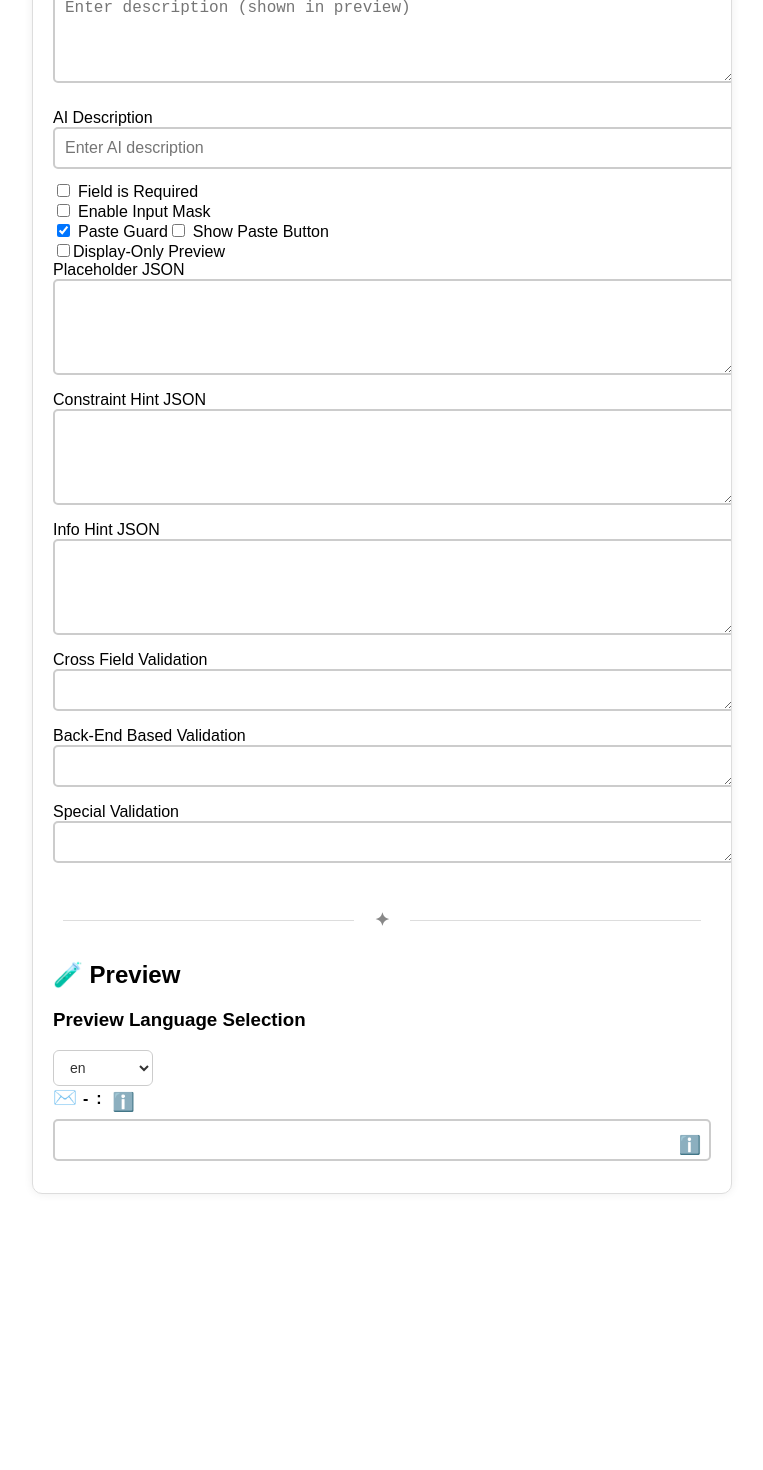
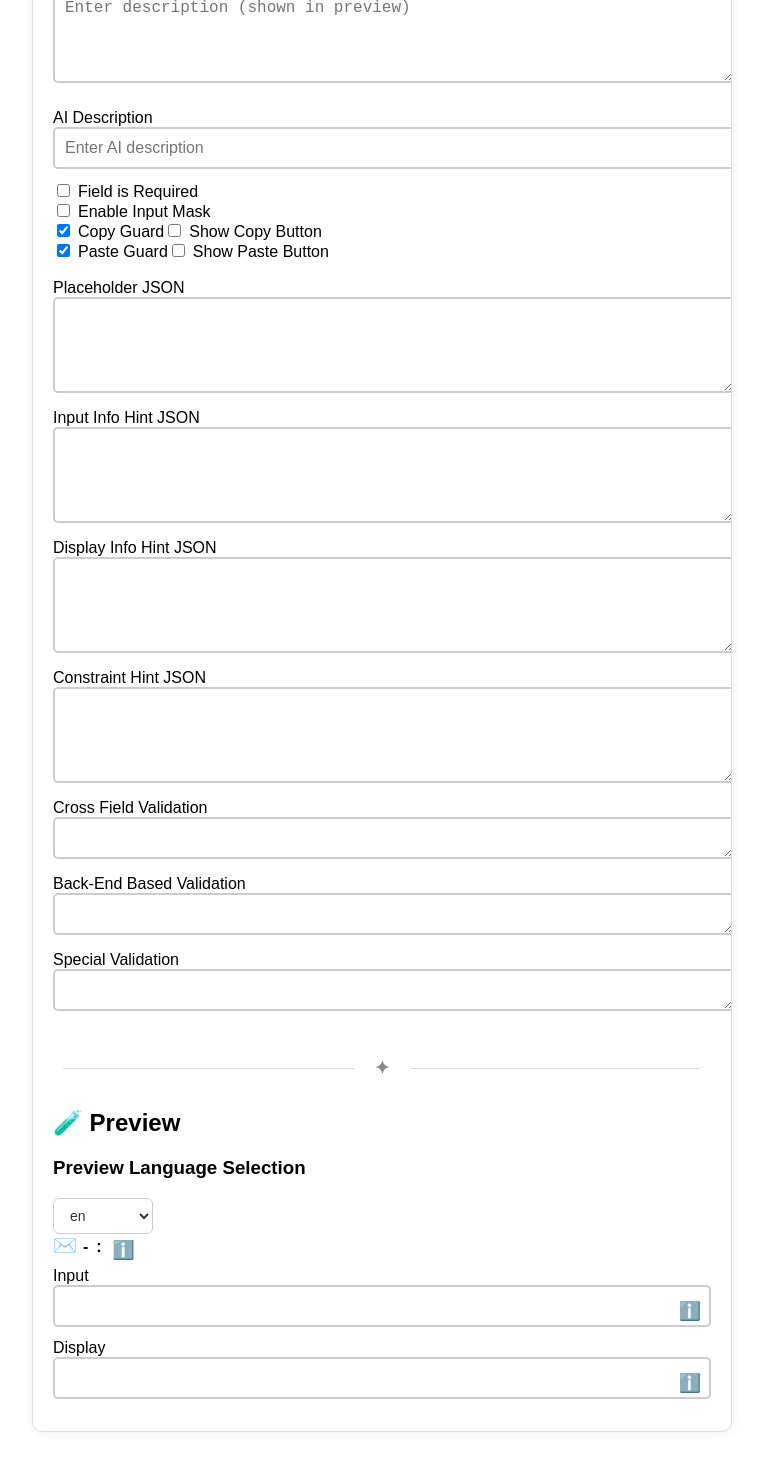
Before and after one commit to mmagdyroots/my-regex-app, a React (Create React App) app: page / in a window 1280 px wide. Shown: the part 718-2188 px from the top of the page, without its empty margins (258-1021 px from the left). Before the commit the page ends 1952 px from the top, so only its background shows below. Built offline with nearby package versions, Linux system fonts and the light colour scheme; the HTML template or start-up script is replaced by a standard one.

Commit message:
added quick action buttons and sperate the display field and the input field

```diff
--- a/src/App.jsx
+++ b/src/App.jsx
@@ -5,6 +5,9 @@ const translations = {
   en: {
     creatorTitle: "🎛️ Creator",
     previewTitle: "🧪 Preview",
+    previewLanguageSelection: "Preview Language Selection",
+    inputPart: "Input",
+    displayPart: "Display",
     selectInputType: "Select Data Type",
     idLabel: "ID",
     text:"Text",
@@ -86,6 +89,9 @@ const translations = {
     placeholderExample: "أدخل النص التوضيحي",
     regexError: "❌ صيغة النمط غير صالحة.",
     success: "✅ الإدخال صحيح!",
+    previewLanguageSelection: "اختيار اللغة",
+    inputPart: "ادخال",
+    displayPart: "عرض",
     inputErrorPrefix: "",
     enterLabel: "أدخل نص التسمية",
     enterIcon: "مثال: ✉️",
@@ -136,7 +142,6 @@ const App = () => {
   const [copyGuard, setCopyGuard] = useState(true);
   const [showPasteButton, setShowPasteButton] = useState(false);
   const [showCopyButton, setShowCopyButton] = useState(false);
-  const [isPreviewReadonly, setIsPreviewReadonly] = useState(false);
   const [idInput, setIdInput] = useState('');
   const [existingIds, setExistingIds] = useState(['abc123', 'xyz456']); // Example existing IDs
   const [isIdUnique, setIsIdUnique] = useState(true);
@@ -152,7 +157,9 @@ const [fieldData, setFieldData] = useState({
   labelText: {},
   placeholder: {},
   constraintHint: {},
-  infoHint: {}
+  infoHint: {},
+  displayInfoHint:{},
+  description:{}
 });
 const handleIdChange = (e) => {
   const value = e.target.value;
@@ -180,6 +187,18 @@ const handleIdChange = (e) => {
     let temp = fieldData.infoHint[selectedPreviewLang]
     if(temp){
       return fieldData.infoHint[selectedPreviewLang]
+      .split('\n')
+      .map(line => line.trim())
+      .filter(line => line.length > 0)
+      .map(line => `- ${line}`);
+    }
+
+  };
+
+  const getDisplayHints = () => {
+    let temp = fieldData.displayInfoHint[selectedPreviewLang]
+    if(temp){
+      return fieldData.displayInfoHint[selectedPreviewLang]
       .split('\n')
       .map(line => line.trim())
       .filter(line => line.length > 0)
@@ -286,6 +305,8 @@ const handleIdChange = (e) => {
       ...Object.keys(fieldData.placeholder),
       ...Object.keys(fieldData.constraintHint),
       ...Object.keys(fieldData.infoHint),
+      ...Object.keys(fieldData.displayInfoHint),
+      ...Object.keys(fieldData.description)
     ]);
     return Array.from(all);
   };
@@ -472,7 +493,7 @@ onClick={() => {
   </div>
 
 <label style={{ marginTop: '10px', display: 'block' }}>
-    {t.descriptionLabel || 'Description'}
+    {(t.descriptionLabel || 'Description') + ' JSON'}
   </label>
   <textarea     tabIndex={2}
   rows={4}
@@ -530,10 +551,8 @@ onClick={() => {
   </>
 )}
 
-{
-  isPreviewReadonly ?
-  (
-  <>
+
+  <div>
   <label>
     <input
       type="checkbox"
@@ -552,10 +571,9 @@ onClick={() => {
     />
     {language === 'ar' ? 'ظهور ضغط النسخ' : 'Show Copy Button'}
   </label>
-  </>
-  ):
-  (
-  <>
+  </div>
+
+  <div>
   <label>
     <input
       type="checkbox"
@@ -574,20 +592,7 @@ onClick={() => {
     />
     {language === 'ar' ? 'ظهور ضغط اللصق' : 'Show Paste Button'}
   </label>
-  </>
-  )
-}
-
-
-<br />
-<label>
-    <input
-      type="checkbox"
-      checked={isPreviewReadonly}
-      onChange={() => setIsPreviewReadonly(prev => !prev)}
-    />
-  {language === 'ar' ? 'عرض فقط (غير قابل للتعديل)' : 'Display-Only Preview'}
-  </label>
+  </div>
 
 <br />
 
@@ -596,15 +601,22 @@ onClick={() => {
   rows={4}
   style={styles.textarea} onChange={(e) => handleJsonInput('placeholder', e.target.value)} />
 
+<label>Input Info Hint JSON</label>
+  <textarea     tabIndex={2}
+  rows={4}
+  style={styles.textarea} onChange={(e) => handleJsonInput('infoHint', e.target.value)} />
+
+<label>Display Info Hint JSON</label>
+  <textarea     tabIndex={2}
+  rows={4}
+  style={styles.textarea} onChange={(e) => handleJsonInput('displayInfoHint', e.target.value)} />
+
+
 <label>Constraint Hint JSON</label>
   <textarea     tabIndex={2}
   rows={4}
   style={styles.textarea} onChange={(e) => handleJsonInput('constraintHint', e.target.value)} />
 
-<label>Info Hint JSON</label>
-  <textarea     tabIndex={2}
-  rows={4}
-  style={styles.textarea} onChange={(e) => handleJsonInput('infoHint', e.target.value)} />
 
 <label>Cross Field Validation</label>
   <textarea
@@ -628,7 +640,7 @@ onClick={() => {
   <div style={styles.dividerLine}></div>
 </div>
     <h2>{t.previewTitle}</h2>
-    <h3>Preview Language Selection</h3>
+    <h3>{t.previewLanguageSelection}</h3>
     <select
       style={{
         padding: '8px 12px',
@@ -660,21 +672,27 @@ onClick={() => {
 
       </div>
 
+
+
+
+
+
       <div style={{ position: 'relative', width: '100%' }}>
+      <label>{t.inputPart}</label>
+
       <input
       tabIndex={1}
       type={inputDataType}  // Dynamically setting the input type
       placeholder={fieldData.placeholder[selectedPreviewLang] || ''}
     value={inputValue}
-    readOnly={isPreviewReadonly}
     onChange={(e) => {
       const val = e.target.value;
       const masked = isInputMaskEnabled ? applyInputMask(val, inputMaskPattern) : val;
       setInputValue(masked);
       validateInput(masked);
     }}
-    onPaste={!isPreviewReadonly && pasteGuard ? (e) => e.preventDefault() : undefined}
-    onCopy={isPreviewReadonly && copyGuard ? (e) => e.preventDefault() : undefined}
+    onPaste={pasteGuard ? (e) => e.preventDefault() : undefined}
+    // onCopy={copyGuard ? (e) => e.preventDefault() : undefined}
     style={{
       ...styles.input,
       width: '100%',
@@ -684,7 +702,8 @@ onClick={() => {
       borderColor: isValid === true ? 'green' : isValid === false ? 'red' : '#ccc',
     }}
   />
-  {(!pasteGuard && showPasteButton && !isPreviewReadonly ) && (
+
+  {(!pasteGuard && showPasteButton ) && (
     <button
       onClick={async () => {
         const clip = await navigator.clipboard.readText();
@@ -705,7 +724,66 @@ onClick={() => {
     </button>
   )}
 
-{(!copyGuard && showCopyButton && isPreviewReadonly ) && (
+<InfoTooltip
+  tooltipText={[...getCustomConstraints(), ...parseConstraints(regexInput)].join('\n')}
+/>
+      </div>
+
+
+
+
+      <div style={{ position: 'relative', width: '100%' }}>
+      <label>{t.displayPart}</label>
+
+      <input
+      tabIndex={1}
+      // type={inputDataType}  // Dynamically setting the input type
+      placeholder={fieldData.placeholder[selectedPreviewLang] || ''}
+    value={inputValue}
+    readOnly={true}
+    onChange={(e) => {
+      const val = e.target.value;
+      const masked = isInputMaskEnabled ? applyInputMask(val, inputMaskPattern) : val;
+      setInputValue(masked);
+      validateInput(masked);
+    }}
+    onCopy={copyGuard ? (e) => e.preventDefault() : undefined}
+    style={{
+      ...styles.input,
+      width: '100%',
+      paddingRight: language === 'ar' ? '30px' : '60px',
+      paddingLeft: language === 'ar' ? '60px' : '30px',
+      boxSizing: 'border-box',
+      borderColor: isValid === true ? 'green' : isValid === false ? 'red' : '#ccc',
+    }}
+  />
+
+  {/* Hyperlink Open Button */}
+  {isValid && ( inputValue.startsWith('http://') || inputValue.startsWith('https://') || inputValue.includes('@') || (/^\+?[0-9\s\-().]+$/.test(inputValue)) ) && (
+    <button
+      onClick={() => {
+        if (inputValue.startsWith('http://') || inputValue.startsWith('https://')) {
+          window.open(inputValue, '_blank');
+        } else if (inputValue.includes('@')) {
+          window.location.href = `mailto:${inputValue}`;
+        } else if (/^\+?[0-9\s\-().]+$/.test(inputValue)) {
+          window.location.href = `tel:${inputValue}`;
+        }
+      }}
+      style={{
+        position: 'absolute',
+        top: '50%',
+        transform: 'translateY(-50%)',
+        [language === 'ar' ? 'left' : 'right']: 70,
+        padding: '4px 8px',
+        cursor: 'pointer'
+      }}
+    >
+      {language === 'ar' ? 'اذهب' : 'Go'}
+    </button>
+  )}
+
+{(!copyGuard && showCopyButton ) && (
       <button
       onClick={async () => {
         try {
@@ -726,10 +804,58 @@ onClick={() => {
       {language === 'ar' ? 'نسخ' : 'Copy'}
     </button>
   )}
-<InfoTooltip
-  tooltipText={[...getCustomConstraints(), ...parseConstraints(regexInput)].join('\n')}
-/>
+
+    {/* Quick Action Buttons */}
+    {isValid && inputValue && inputValue.includes('@') && (
+    <button
+      onClick={() => window.location.href = `mailto:${inputValue}`}
+      style={{
+        position: 'absolute',
+        top: '50%',
+        transform: 'translateY(-50%)',
+        [language === 'ar' ? 'left' : 'right']: 120,
+        padding: '4px 8px',
+        cursor: 'pointer'
+      }}
+    >
+      {language === 'ar' ? 'إرسال بريد' : 'Email'}
+    </button>
+  )}
+
+  {isValid && inputValue && /^\+?[0-9\s\-().]+$/.test(inputValue) && (
+    <button
+      onClick={() => window.location.href = `sms:${inputValue}`}
+      style={{
+        position: 'absolute',
+        top: '50%',
+        transform: 'translateY(-50%)',
+        [language === 'ar' ? 'left' : 'right']: 120,
+        padding: '4px 8px',
+        cursor: 'pointer'
+      }}
+    >
+      {language === 'ar' ? 'رسالة' : 'Message'}
+    </button>
+  )}
+
+<InfoTooltip tooltipText={getDisplayHints()?.join('\n')} />
       </div>
+
+
+
+
+
+
+
+
+
+
+
+
+
+
+
+
       {fieldData.description?.[selectedPreviewLang] && (
     <div style={{ fontSize: '12px', color: '#666', marginTop: '4px' }}>
       {fieldData.description[selectedPreviewLang]}
```
